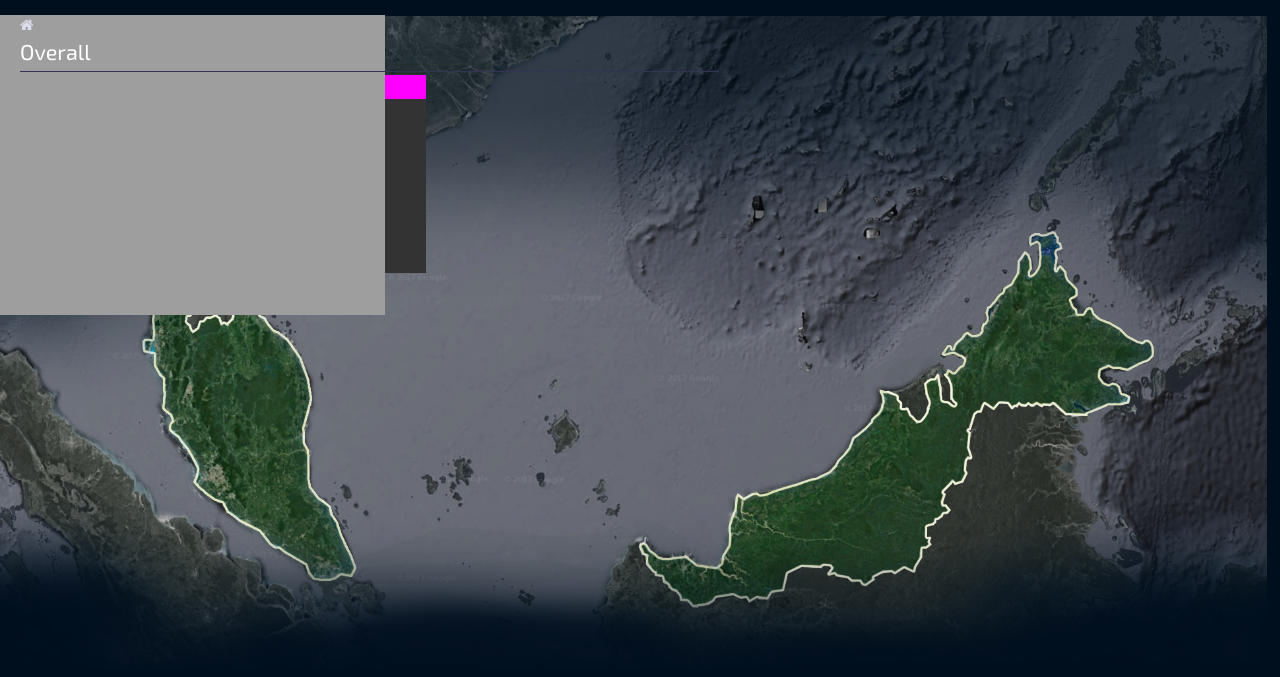
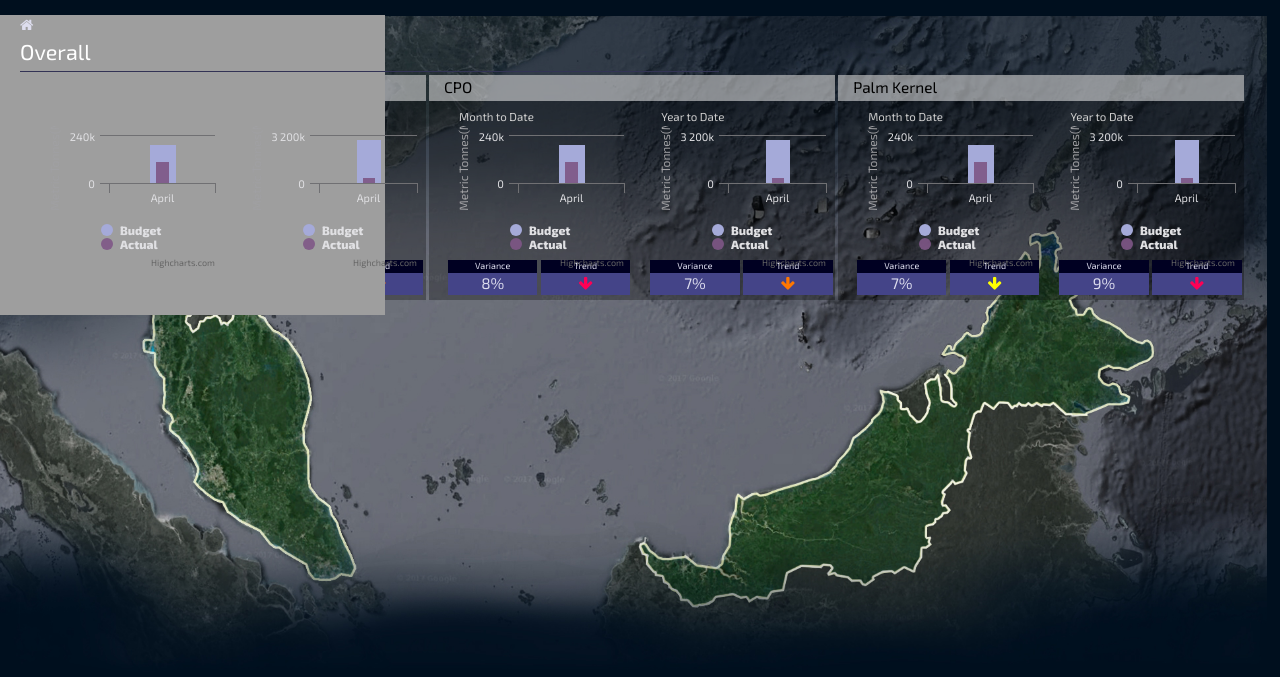
Before and after one commit to humming-soft/poc_ioi, a PHP site: page /view/index.php in a window 1280 px wide. Shown: the part 45-722 px from the top of the page. Run offline with PHP 8.4, Linux system fonts and the light colour scheme.

Commit message:
Signed-off-by: naimmuzammil <naimmuzammil@gmail.com>

```diff
--- a/assets/css/gis/gis_index.css
+++ b/assets/css/gis/gis_index.css
@@ -174,6 +174,10 @@ overall panel
 
 */
 
+#plate_commercial div.overall div.barchart_group {
+	display: inline-block;
+}
+
 #float_plate .overall {
 	display: block;
 	position: absolute;
@@ -185,14 +189,90 @@ overall panel
 }
 
 #float_plate .barchart_group {
-	background: #333;
 	width: 32%;
-	height: 30%;
+	height: 34%;
+	background: rgba(0,0,0,.3);
 }
 
 #float_plate .barchart_group .title1 {
-	background: #f0f;
-	font-size: 1.3vw;
+	background: rgba(255,255,255,.5);
+	color: #000;
+	padding: 2px 15px;
+	font-size: 1.2vw;
+}
+
+#float_plate .barchart_group .title2 {
+	color: #ccc;
+	padding: 2px 15px;
+	font-size: .9vw;
+}
+
+#float_plate div.barchart_group div.barchart_lr {
+	display: inline-block;
+}
+
+#float_plate .barchart_group .barchart_left,
+#float_plate .barchart_group .barchart_right  {
+	width: 49%;
+	padding: 5px 15px;
+}
+#float_plate .barchart_group .barchart_left {
+}
+#float_plate .barchart_group .barchart_right {
+}
+
+
+/*barchart*/
+div.barchart_group div.barchart_lr div.barchart > div {
+	position: absolute;
+	width: 15%;
+	height: 22%;
+}
+div.barchart_group div.barchart_lr div.barchart div.highcharts-container {
+	background:none;!important;
+	z-index: 999!important;
+}
+
+
+/*status*/
+div.status_group {
+	position: absolute;
+	width: 15%;
+	top: 28%;
+	text-align: center;
+}
+div.status_group div.status {
+	display: inline-block;
+	text-align: center;
+}
+
+	div.status_group div.status_l,
+	div.status_group div.status_r {
+		background: #333;
+		width: 47%;
+	}
+
+div.status_group span {
+	display: inline-block;
+}
+
+div.status_group span.title {
+	background: #002;
+	font-size: .7vw;
+}
+div.status_group span.value {
+	background: #448;
+	font-size: 1.2vw;
+}
+
+div.status_group span.color_down_1 {
+	color: #ff0!important;
+}
+div.status_group span.color_down_2 {
+	color: #f70!important;
+}
+div.status_group span.color_down_3 {
+	color: #f05!important;
 }
 
 
--- a/assets/js/gis/gis_index.js
+++ b/assets/js/gis/gis_index.js
@@ -54,169 +54,288 @@ $(document).ready(function(){
 		// $('#plate_commercial .overall span.c2 span.block_val').text('146,625,480');
 		// $('#plate_commercial .overall span.c3 span.block_val').text('3,022,720');
 
-		$(function () {
-			Highcharts.setOptions({
-				colors: ['#f50','#ff0','#f00']
-			});
-			$('#barchart1').highcharts({
+
+		//
+		// barchart group
+		//
+
+		// group 1
+		Highcharts.chart('barchart_1_left', {
 			chart: {
 				type: 'column'
 			},
 			title: {
-					text: 'PK and CPO Production (Million MT)',
-					align: 'left'
-				},
-				subtitle: {
-					text: '',
-					align: 'left'
+				text: ''
 			},
 			xAxis: {
-					categories: [2014,2015,2016]
+				categories: [
+					'April'
+				]
 			},
-				yAxis: {
+			yAxis: [{
+				min: 0,
 				title: {
-						text:'(Million MT)',
-						align: 'high'
+					text: 'Metric Tonnes(MT)'
+				}
+			}],
+			legend: {
+				shadow: false
+			},
+			tooltip: {
+				shared: true
+			},
+			plotOptions: {
+				column: {
+					grouping: false,
+					shadow: false,
+					borderWidth: 0
 				}
 			},
-				tooltip: {
-					valueSuffix: ' Million MT'
-				},
-				plotOptions: {
-					line: {
-						dataLabels: {
-							enabled: true
-						},
-						enableMouseTracking: false
-					}
-				},
-				credits: {
-					enabled: false
-				},
 			series: [{
-					name: 'PK Production',
-					data: [1.15,1.23,1.18]
-				},{
-					name: 'CPO Production',
-					data: [4.3,4.11,4.10]
-				}
-				]
+				name: 'Budget',
+				color: 'rgba(165,170,217,1)',
+				data: [200000],
+				pointPadding: 0.3,
+				pointPlacement:0
+			}, {
+				name: 'Actual',
+				color: 'rgba(126,86,134,.9)',
+				data: [114000],
+				pointPadding: 0.4,
+				pointPlacement: 0
+			}]
 		});
-		});
-		$(function () {
-			Highcharts.setOptions({
-				colors: ['#09f']
-			});
-			$('#barchart2').highcharts({
+		Highcharts.chart('barchart_1_right', {
 			chart: {
 				type: 'column'
 			},
 			title: {
-					text: 'FFB Processed (Million MT)',
-					align: 'left'
-				},
-				subtitle: {
-					text: '',
-					align: 'left'
+				text: ''
 			},
 			xAxis: {
-					categories: [2014,2015,2016]
+				categories: [
+					'April'
+				]
 			},
-				yAxis: {
+			yAxis: [{
+				min: 0,
 				title: {
-						text:'(Million MT)',
-						align: 'high'
+					text: 'Metric Tonnes(MT)'
+				}
+			}],
+			legend: {
+				shadow: false
+			},
+			tooltip: {
+				shared: true
+			},
+			plotOptions: {
+				column: {
+					grouping: false,
+					shadow: false,
+					borderWidth: 0
 				}
 			},
-				tooltip: {
-					valueSuffix: ' MT'
-				},
-				credits: {
-					enabled: false
-				},
 			series: [{
-					name: 'FFB Processed (Million MT)',
-					data: [15.82,14.79,14.83]
+				name: 'Budget',
+				color: 'rgba(165,170,217,1)',
+				data: [3000000],
+				pointPadding: 0.3,
+				pointPlacement:0
+			}, {
+				name: 'Actual',
+				color: 'rgba(126,86,134,.9)',
+				data: [420000],
+				pointPadding: 0.4,
+				pointPlacement: 0
 			}]
 		});
-		});
-		$(function () {
-			Highcharts.setOptions({
-				colors: ['#f0c']
-			});
-			$('#barchart3').highcharts({
+
+		// group 2
+		Highcharts.chart('barchart_2_left', {
 			chart: {
 				type: 'column'
 			},
 			title: {
-					text: 'FFB Yield (MT/ha)',
-					align: 'left'
-				},
-				subtitle: {
-					text: '',
-					align: 'left'
+				text: ''
 			},
 			xAxis: {
-					categories: [2014,2015,2016]
+				categories: [
+					'April'
+				]
 			},
-				yAxis: {
+			yAxis: [{
+				min: 0,
 				title: {
-						text:'MT/Ha',
-						align: 'high'
+					text: 'Metric Tonnes(MT)'
+				}
+			}],
+			legend: {
+				shadow: false
+			},
+			tooltip: {
+				shared: true
+			},
+			plotOptions: {
+				column: {
+					grouping: false,
+					shadow: false,
+					borderWidth: 0
 				}
 			},
-				tooltip: {
-					valueSuffix: ' MT/Ha'
-				},
-				credits: {
-					enabled: false
-				},
 			series: [{
-					name: 'FFB Yield (MT/ha)',
-					data: [18.99,18.94,17.93]
+				name: 'Budget',
+				color: 'rgba(165,170,217,1)',
+				data: [200000],
+				pointPadding: 0.3,
+				pointPlacement:0
+			}, {
+				name: 'Actual',
+				color: 'rgba(126,86,134,.9)',
+				data: [114000],
+				pointPadding: 0.4,
+				pointPlacement: 0
 			}]
 		});
-		});
-		$(function () {
-			Highcharts.setOptions({
-				colors: ['#5f3','#0ff']
-			});
-			$('#barchart4').highcharts({
+		Highcharts.chart('barchart_2_right', {
 			chart: {
 				type: 'column'
 			},
 			title: {
-					text: 'OER and KER (%)',
-					align: 'left'
-				},
-				subtitle: {
-					text: '',
-					align: 'left'
+				text: ''
 			},
 			xAxis: {
-					categories: [2014,2015,2016]
+				categories: [
+					'April'
+				]
 			},
-				yAxis: {
+			yAxis: [{
+				min: 0,
 				title: {
-						text:'(%)',
-						align: 'high'
+					text: 'Metric Tonnes(MT)'
+				}
+			}],
+			legend: {
+				shadow: false
+			},
+			tooltip: {
+				shared: true
+			},
+			plotOptions: {
+				column: {
+					grouping: false,
+					shadow: false,
+					borderWidth: 0
 				}
 			},
+			series: [{
+				name: 'Budget',
+				color: 'rgba(165,170,217,1)',
+				data: [3000000],
+				pointPadding: 0.3,
+				pointPlacement:0
+			}, {
+				name: 'Actual',
+				color: 'rgba(126,86,134,.9)',
+				data: [420000],
+				pointPadding: 0.4,
+				pointPlacement: 0
+			}]
+		});
+
+		// group 3
+		Highcharts.chart('barchart_3_left', {
+			chart: {
+				type: 'column'
+			},
+			title: {
+				text: ''
+			},
+			xAxis: {
+				categories: [
+					'April'
+				]
+			},
+			yAxis: [{
+				min: 0,
+				title: {
+					text: 'Metric Tonnes(MT)'
+				}
+			}],
+			legend: {
+				shadow: false
+			},
 			tooltip: {
-					valueSuffix: ' %'
+				shared: true
 			},
-				credits: {
-					enabled: false
+			plotOptions: {
+				column: {
+					grouping: false,
+					shadow: false,
+					borderWidth: 0
+				}
 			},
 			series: [{
-					name: 'OER',
-					data: [20.44,21.01,20.91]
-				},{
-					name: 'KER',
-					data: [5.34,5.46,5.36]
+				name: 'Budget',
+				color: 'rgba(165,170,217,1)',
+				data: [200000],
+				pointPadding: 0.3,
+				pointPlacement:0
+			}, {
+				name: 'Actual',
+				color: 'rgba(126,86,134,.9)',
+				data: [114000],
+				pointPadding: 0.4,
+				pointPlacement: 0
 			}]
 		});
+		Highcharts.chart('barchart_3_right', {
+			chart: {
+				type: 'column'
+			},
+			title: {
+				text: ''
+			},
+			xAxis: {
+				categories: [
+					'April'
+				]
+			},
+			yAxis: [{
+				min: 0,
+				title: {
+					text: 'Metric Tonnes(MT)'
+				}
+			}],
+			legend: {
+				shadow: false
+			},
+			tooltip: {
+				shared: true
+			},
+			plotOptions: {
+				column: {
+					grouping: false,
+					shadow: false,
+					borderWidth: 0
+				}
+			},
+			series: [{
+				name: 'Budget',
+				color: 'rgba(165,170,217,1)',
+				data: [3000000],
+				pointPadding: 0.3,
+				pointPlacement:0
+			}, {
+				name: 'Actual',
+				color: 'rgba(126,86,134,.9)',
+				data: [420000],
+				pointPadding: 0.4,
+				pointPlacement: 0
+			}]
 		});
+
+
 
 
 	});
--- a/view/module/gis_accessories_index.php
+++ b/view/module/gis_accessories_index.php
@@ -24,12 +24,119 @@
 	</div>
 	<div id="plate_commercial">
 		<div class="overall">
+
+			<!-- -- -->
 			<div class="barchart_group barchart_group_1">
-				<div class="title1">poi</div>
-				<div class="title2">poi</div>
-				<div class="barchart">poi</div>
-				<div class="status">poi</div>
+				<div class="title1">FFB Harvest</div>
+				<div class="barchart_lr barchart_left">
+					<div class="title2">Month to Date</div>
+					<div class="barchart">
+						<div id="barchart_1_left"></div>
+					</div>
+					<div class="status_group">
+						<div class="status status_l">
+							<span class="title">Variance</span>
+							<span class="value">7%</span>
+						</div>
+						<div class="status status_r">
+							<span class="title">Trend</span>
+							<span class="value color_down_1"><i class="fa fa-arrow-down" aria-hidden="true"></i></span>
+						</div>
+					</div>
+				</div>
+				<div class="barchart_lr barchart_right">
+					<div class="title2">Year to Date</div>
+					<div class="barchart">
+						<div id="barchart_1_right"></div>
+					</div>
+					<div class="status_group">
+						<div class="status status_l">
+							<span class="title">Variance</span>
+							<span class="value">3%</span>
+						</div>
+						<div class="status status_r">
+							<span class="title">Trend</span>
+							<span class="value color_down_2"><i class="fa fa-arrow-down" aria-hidden="true"></i></span>
+						</div>
+					</div>
+				</div>
 			</div>
+			<!-- -- -->
+			<!-- -- -->
+			<div class="barchart_group barchart_group_2">
+				<div class="title1">CPO</div>
+				<div class="barchart_lr barchart_left">
+					<div class="title2">Month to Date</div>
+					<div class="barchart">
+						<div id="barchart_2_left"></div>
+					</div>
+					<div class="status_group">
+						<div class="status status_l">
+							<span class="title">Variance</span>
+							<span class="value">8%</span>
+						</div>
+						<div class="status status_r">
+							<span class="title">Trend</span>
+							<span class="value color_down_3"><i class="fa fa-arrow-down" aria-hidden="true"></i></span>
+						</div>
+					</div>
+				</div>
+				<div class="barchart_lr barchart_right">
+					<div class="title2">Year to Date</div>
+					<div class="barchart">
+						<div id="barchart_2_right"></div>
+					</div>
+					<div class="status_group">
+						<div class="status status_l">
+							<span class="title">Variance</span>
+							<span class="value">7%</span>
+						</div>
+						<div class="status status_r">
+							<span class="title">Trend</span>
+							<span class="value color_down_2"><i class="fa fa-arrow-down" aria-hidden="true"></i></span>
+						</div>
+					</div>
+				</div>
+			</div>
+			<!-- -- -->
+			<!-- -- -->
+			<div class="barchart_group barchart_group_3">
+				<div class="title1">Palm Kernel</div>
+				<div class="barchart_lr barchart_left">
+					<div class="title2">Month to Date</div>
+					<div class="barchart">
+						<div id="barchart_3_left"></div>
+					</div>
+					<div class="status_group">
+						<div class="status status_l">
+							<span class="title">Variance</span>
+							<span class="value">7%</span>
+						</div>
+						<div class="status status_r">
+							<span class="title">Trend</span>
+							<span class="value color_down_1"><i class="fa fa-arrow-down" aria-hidden="true"></i></span>
+						</div>
+					</div>
+				</div>
+				<div class="barchart_lr barchart_right">
+					<div class="title2">Year to Date</div>
+					<div class="barchart">
+						<div id="barchart_3_right"></div>
+					</div>
+					<div class="status_group">
+						<div class="status status_l">
+							<span class="title">Variance</span>
+							<span class="value">9%</span>
+						</div>
+						<div class="status status_r">
+							<span class="title">Trend</span>
+							<span class="value color_down_3"><i class="fa fa-arrow-down" aria-hidden="true"></i></span>
+						</div>
+					</div>
+				</div>
+			</div>
+			<!-- -- -->
+
 			<!-- <span class="title">OVERALL HARVESTING</span>
 			<span class="content c1">
 				<span class="block_title">Total <br>Budget</span>
```
Also changed, not shown: assets/js/gis/number_one.js (added, +51 -0 lines), assets/svg/plate_vector_map_index.svg. Lines whose indentation alone changed are shown as unchanged.
